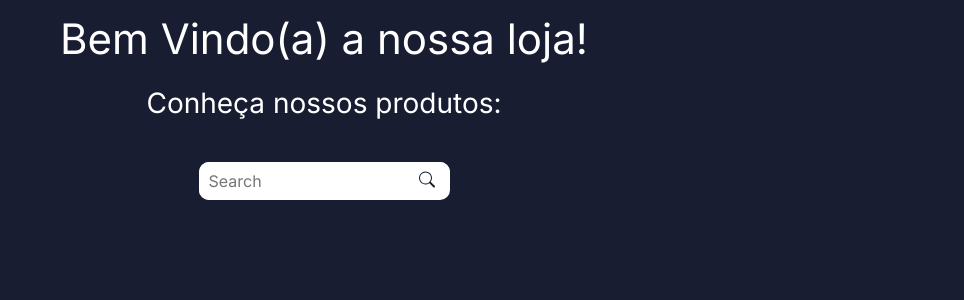
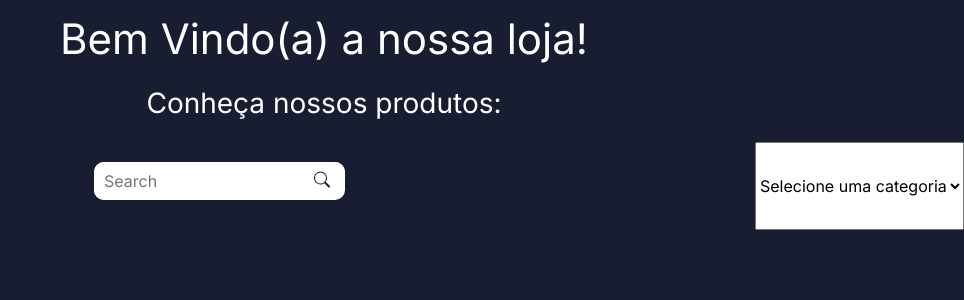
Before and after one commit to guilherminol/tbb, a React (Create React App) app: page / in a window 1280 px wide. Shown: the top 300 px of the page, without its empty margins (316-1280 px from the left). Built offline with nearby package versions, Linux system fonts and the light colour scheme.

Commit message:
Feat: adding the category filter input and function

```diff
--- a/src/pages/Home/index.tsx
+++ b/src/pages/Home/index.tsx
@@ -1,4 +1,4 @@
-import { useContext, useState } from "react";
+import { useContext, useEffect, useState } from "react";
 import { BsSearch } from "react-icons/bs";
 import ProductList from "../../components/productsList";
 import { ProductsContext } from "../../providers/products";
@@ -7,6 +7,24 @@ import { Container, Input } from "./style";
 const Home = () => {
   const { filteredProduct, filterProducts } = useContext(ProductsContext);
   const [search, setSearch] = useState("");
+  const [categories, setCategories] = useState<string[]>([]);
+  const [selectedCategory, setSelectedCategory] = useState("");
+
+  useEffect(() => {
+    console.log(selectedCategory);
+  }, [selectedCategory]);
+
+  const getCategories = () => {
+    const mapCategories = filteredProduct.map(
+      (product) => product.category.name
+    );
+    const uniqueCategories = [...new Set(mapCategories)];
+    setCategories(uniqueCategories);
+  };
+
+  useEffect(() => {
+    getCategories();
+  }, [filteredProduct]);
 
   return (
     <Container>
@@ -28,6 +46,14 @@ const Home = () => {
             <BsSearch />
           </button>
         </Input>
+        <select onChange={(e) => setSelectedCategory(e.target.value)}>
+          <option value={undefined}>Selecione uma categoria</option>
+          {categories.map((category) => (
+            <option key={category} value={category}>
+              {category}
+            </option>
+          ))}
+        </select>
       </div>
 
       <ProductList products={filteredProduct} />
--- a/src/providers/products/index.tsx
+++ b/src/providers/products/index.tsx
@@ -64,7 +64,6 @@ export const ProductsProvider = ({ children }: ProductsProviderProps) => {
   }, [products]);
 
   const filterProducts = (product_name: string) => {
-    console.log(product_name);
     if (product_name) {
       const newProducts = products.filter((product) =>
         product.name.toLowerCase().includes(product_name.toLowerCase())
```
Also changed, not shown: tsconfig.json (+4 -9 lines).
